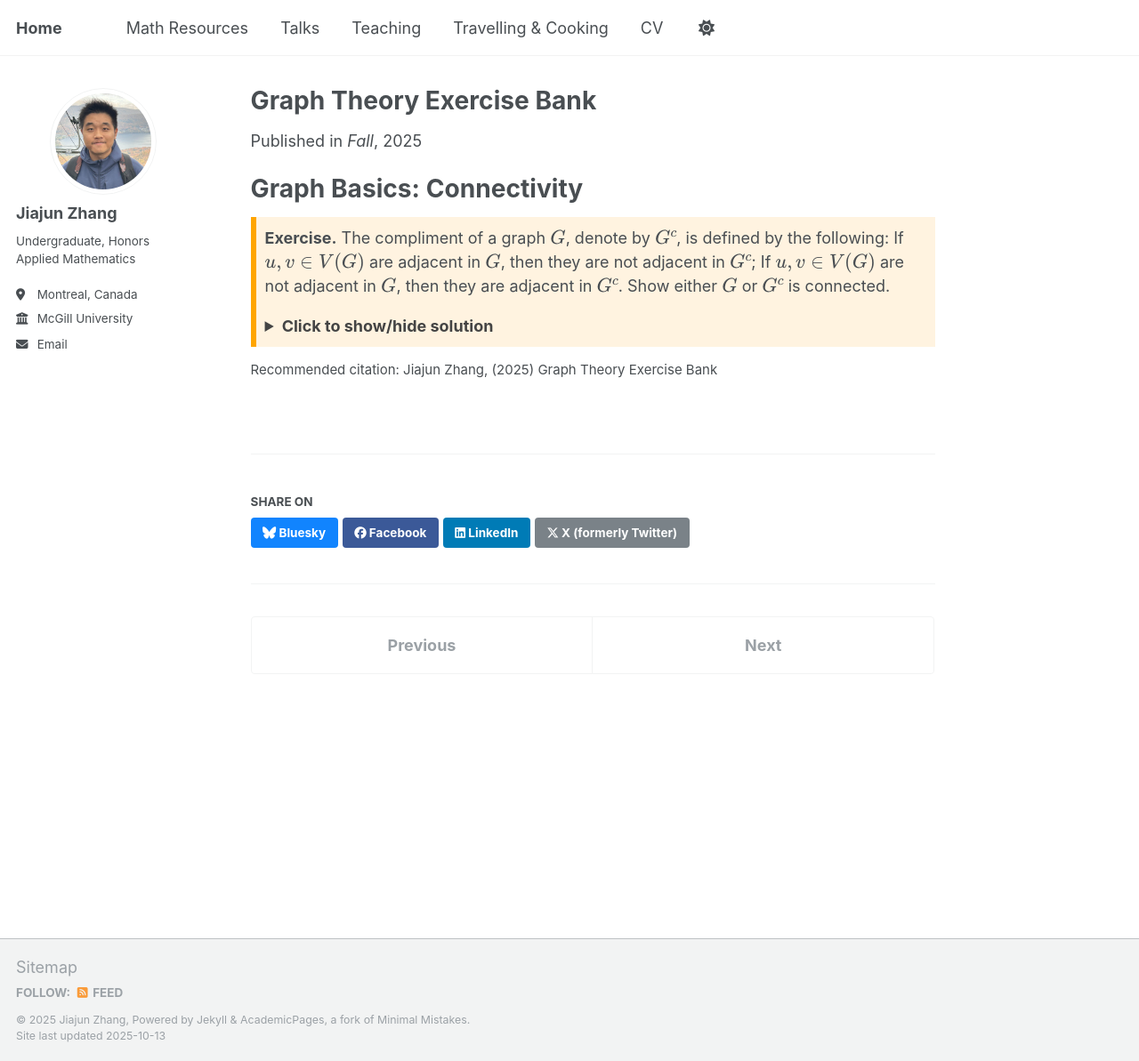
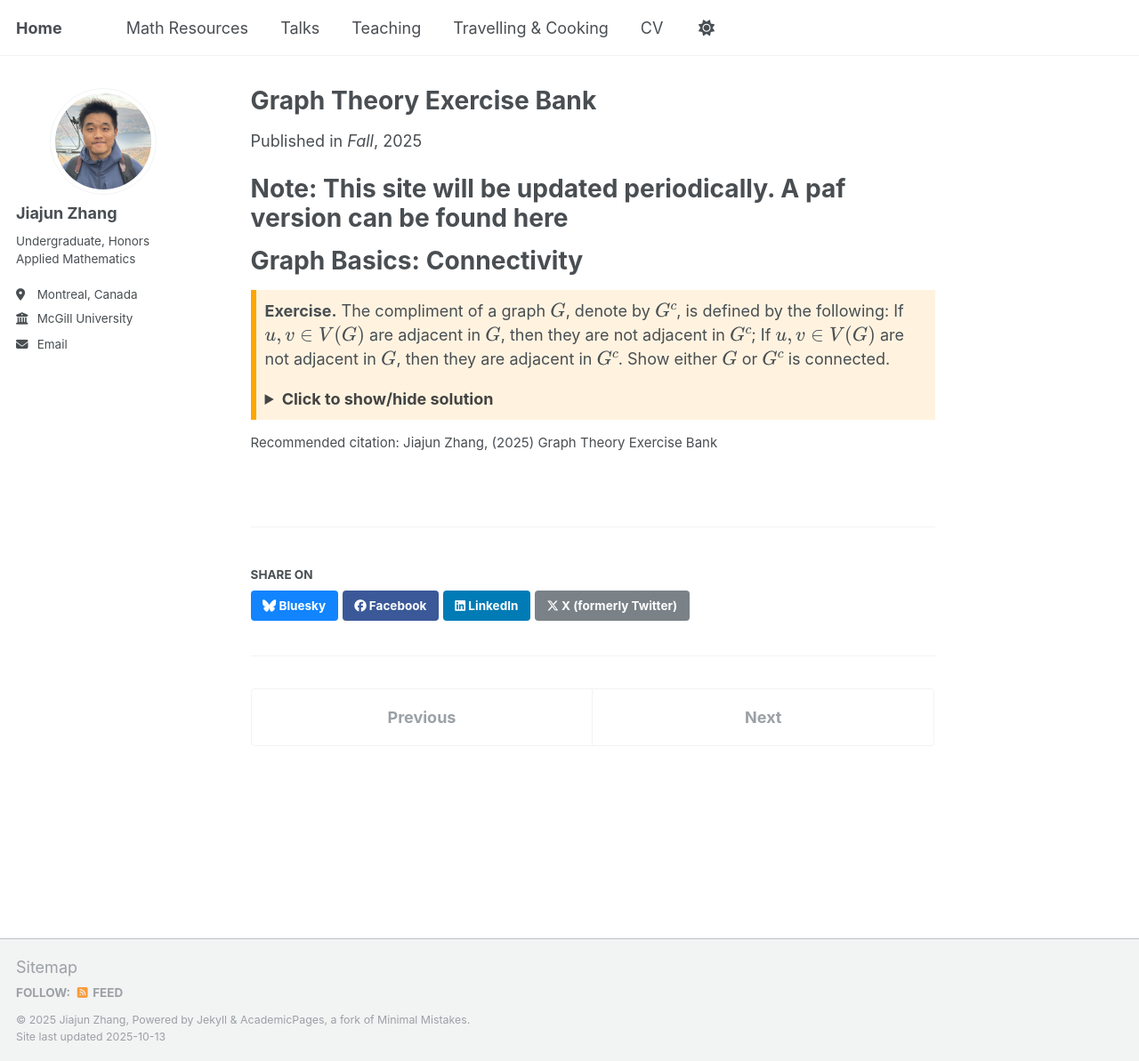
Before and after one commit to JohanssonRein/JohanssonRein.github.io, a Jekyll site: the page built from _publications/discreteexercise.md, in a window 1280 px wide and 1193 px high. Shown: the whole window at 89% size. Built offline with Jekyll 4.4.1, drawn with Linux system fonts in a browser that asks for light colours.

Commit message:
Update discreteexercise.md

```diff
--- a/_publications/discreteexercise.md
+++ b/_publications/discreteexercise.md
@@ -11,6 +11,8 @@ venue: 'Fall'
 #paperurl: 'http://academicpages.github.io/files/paper3.pdf'
 citation: 'Jiajun Zhang, (2025) Graph Theory Exercise Bank'
 ---
+
+# Note: This site will be updated periodically. A paf version can be found here
 
 # Graph Basics: Connectivity
 
```
